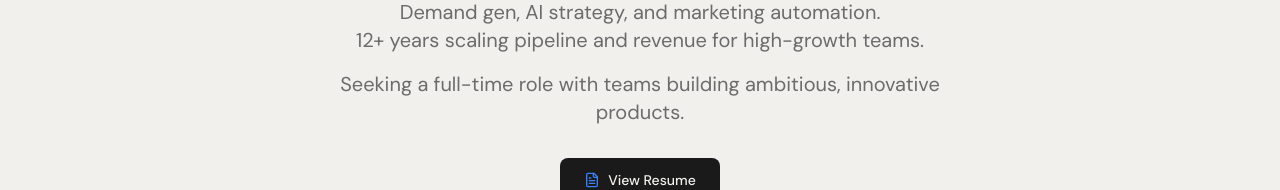
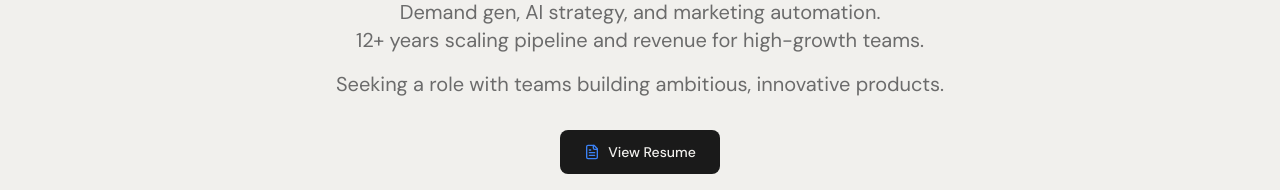
Before and after one commit to JsonGallagher/jason-gallagher-portfolio, a React (Vite) app: page / in a window 1280 px wide. Shown: the part 414-604 px from the top of the page. Built offline with nearby package versions, Linux system fonts and the light colour scheme; no server answers.

Commit message:
more subheadline tweaks

```diff
--- a/src/components/Hero.jsx
+++ b/src/components/Hero.jsx
@@ -72,8 +72,7 @@ export default function Hero() {
         <br />
         12+ years scaling pipeline and revenue for high-growth teams.
         <span className="block mt-4">
-          Seeking a full-time role with teams building ambitious, innovative
-          products.
+          Seeking a role with teams building ambitious, innovative products.
         </span>
       </motion.p>
 
```
